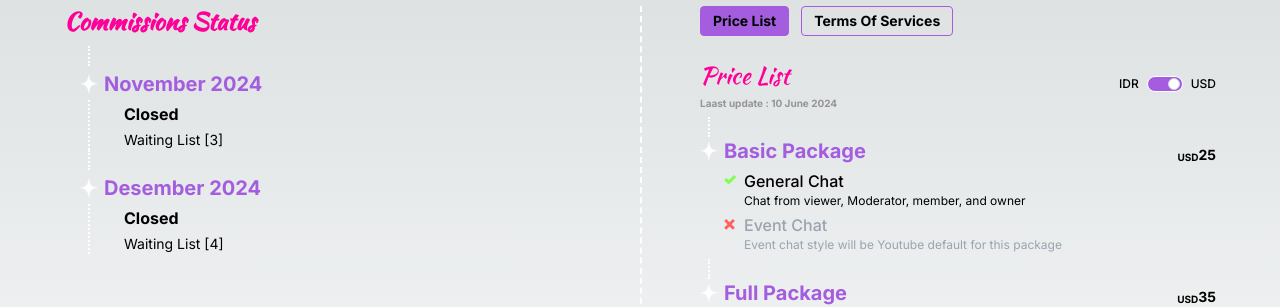
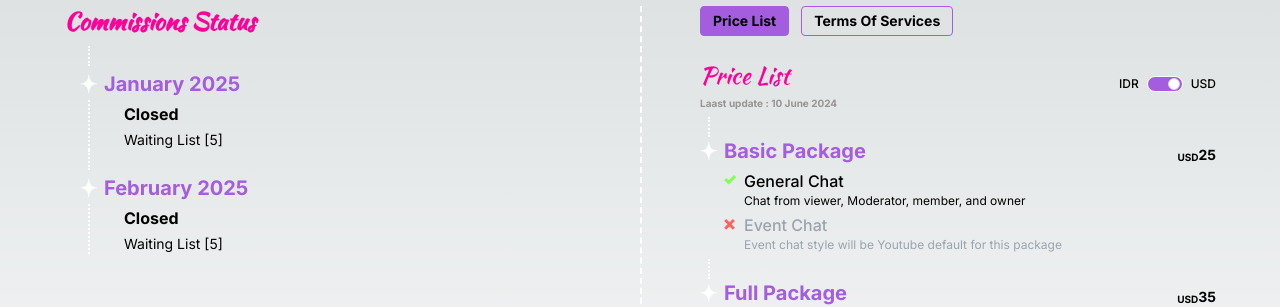
Before and after one commit to AkbarFahreza/dereza, a Next.js app: page /commissions-info in a window 1280 px wide. Shown: the part 154-461 px from the top of the page. Built offline with nearby package versions, Linux system fonts and the light colour scheme.

Commit message:
Update waitlist Jan - Feb 2025

```diff
--- a/app/commissions-info/page.jsx
+++ b/app/commissions-info/page.jsx
@@ -10,15 +10,15 @@ function page() {
   const items = [
     {
       id: 1,
-      date: " November 2024",
+      date: " January 2025",
       desc: "Closed",
-      wl: 3,
+      wl: 5,
     },
     {
       id: 2,
-      date: " Desember 2024",
+      date: " February 2025",
       desc: "Closed",
-      wl: 4,
+      wl: 5,
     },
   ];
   return (
```
